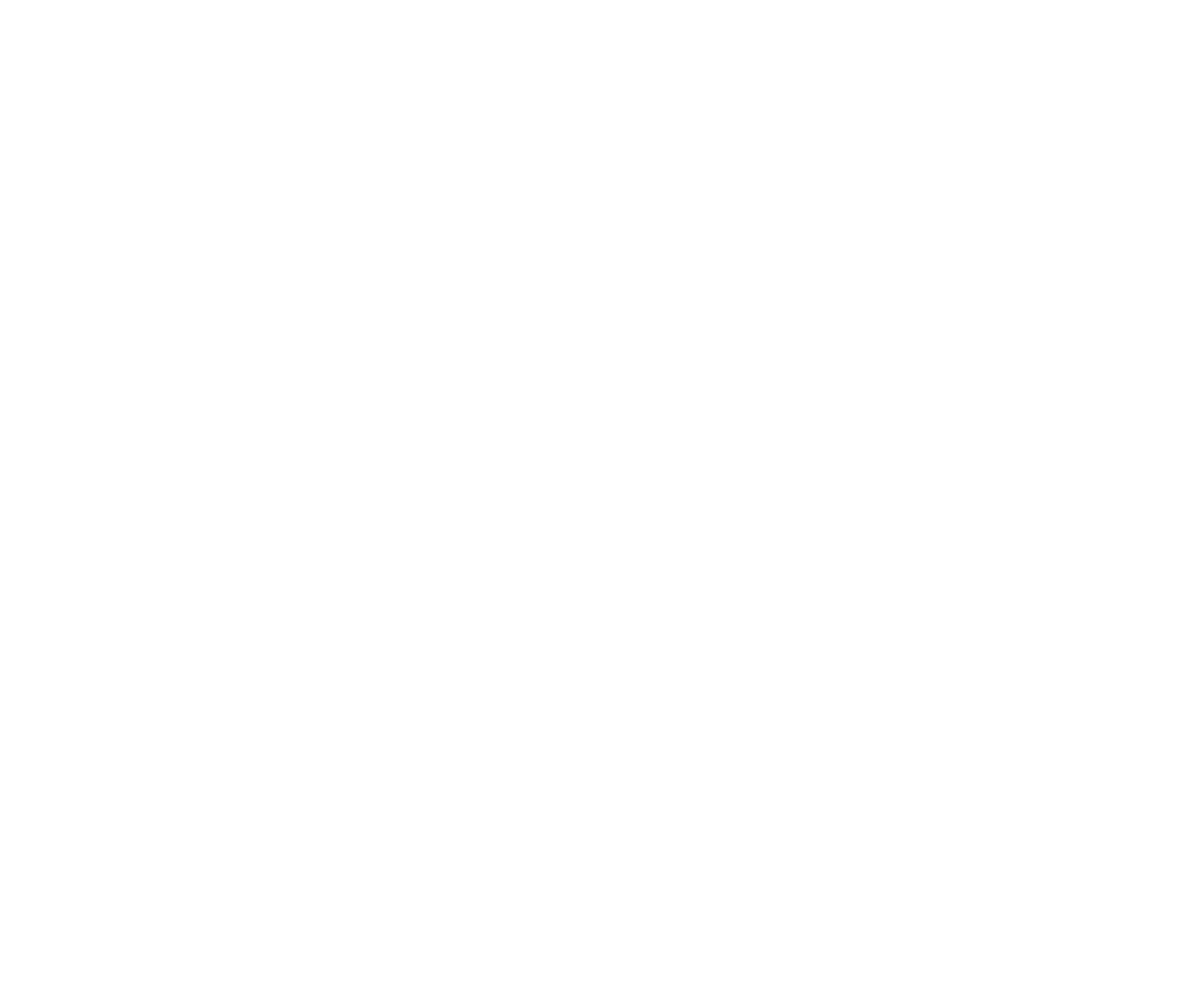
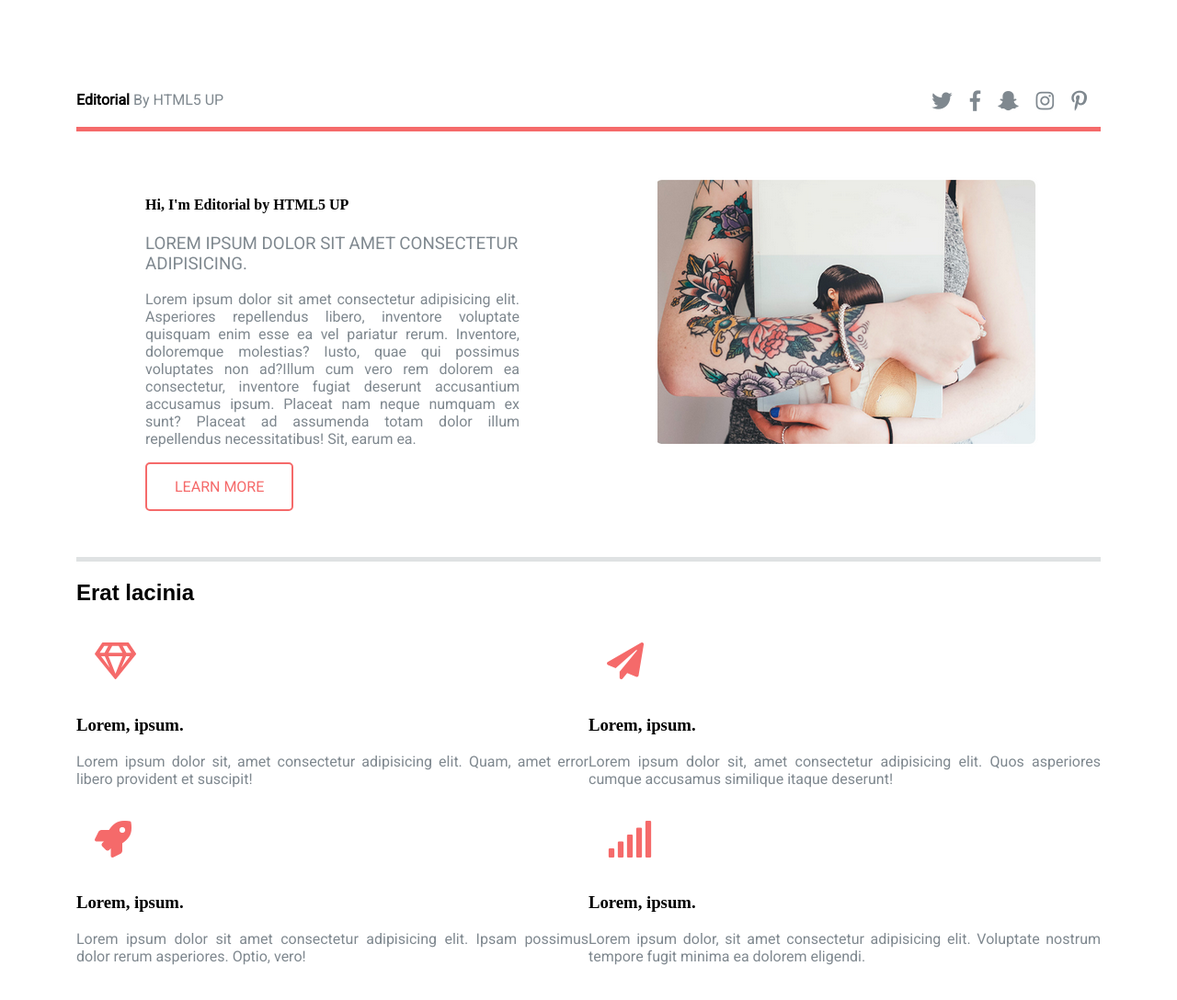
Before and after one commit to CesarRosales16/practica-4, a plain HTML site: page index.html in a window 1280 px wide. Shown: the whole page at 92% size. Before the commit the page ends 800 px from the top, so only its background shows below. Drawn offline with Linux system fonts and the light colour scheme.

Commit message:
Primer avance

```diff
--- a/index.html
+++ b/index.html
@@ -1,12 +1,106 @@
 <!DOCTYPE html>
 <html lang="en">
+
 <head>
     <meta charset="UTF-8">
     <meta name="viewport" content="width=device-width, initial-scale=1.0">
     <meta http-equiv="X-UA-Compatible" content="ie=edge">
-    <title>Document</title>
+    <link rel="stylesheet" href="style.css">
+    <link rel="stylesheet" href="https://use.fontawesome.com/releases/v5.3.1/css/all.css" integrity="sha384-mzrmE5qonljUremFsqc01SB46JvROS7bZs3IO2EmfFsd15uHvIt+Y8vEf7N7fWAU"
+        crossorigin="anonymous">
+    <link href="https://fonts.googleapis.com/css?family=Roboto" rel="stylesheet">
+    <title>Editorial</title>
 </head>
+
 <body>
+    <header>
+        <p>
+            <span>
+                <strong>Editorial</strong>
+            </span>By HTML5 UP</p>
+        <nav>
+            <ul>
+                <li>
+                    <i class="fab fa-twitter"></i>
+                </li>
+                <li>
+                    <i class="fab fa-facebook-f"></i>
+                </li>
+                <li>
+                    <i class="fab fa-snapchat-ghost"></i>
+                </li>
+                <li>
+                    <i class="fab fa-instagram"></i>
+                </li>
+                <li>
+                    <i class="fab fa-pinterest-p"></i>
+                </li>
+            </ul>
+        </nav>
+    </header>
+    <section class="main">
+        <section class="intro">
+            <article>
+                <div class="intro-info">
+                    <h1>Hi, I'm Editorial by HTML5 UP</h1>
+                    <h3 class="subtitulo">Lorem ipsum dolor sit amet consectetur adipisicing.</h3>
+                    <p>Lorem ipsum dolor sit amet consectetur adipisicing elit. Asperiores repellendus libero, inventore voluptate
+                        quisquam enim esse ea vel pariatur rerum. Inventore, doloremque molestias? Iusto, quae qui possimus
+                        voluptates non ad?Illum cum vero rem dolorem ea consectetur, inventore fugiat deserunt accusantium
+                        accusamus ipsum. Placeat nam neque numquam ex sunt? Placeat ad assumenda totam dolor illum repellendus
+                        necessitatibus! Sit, earum ea.</p>
+                    <a href="#"> LEARN MORE</a>
+                </div>
+                <div class="intro-img">
+                    <img src="img/foto.png" alt="Brazos tatuados">
+                </div>
+            </article>
+        </section>
+        <h2 class="titulo">Erat lacinia</h2>
+        <section class="articles">
+            <article class="art">
+                <div class="icon">
+                    <i class="far fa-gem"></i>
+                </div>
+                <div class="text">
+                    <h3>Lorem, ipsum.</h3>
+                    <p>Lorem ipsum dolor sit, amet consectetur adipisicing elit. Quam, amet error libero provident et suscipit!</p>
+                </div>
+            </article>
+            <article class="art">
+                <div class="icon">
+                    <i class="fas fa-paper-plane"></i>
+                </div>
+                <div class="text">
+                    <h3>Lorem, ipsum.</h3>
+                    <p>Lorem ipsum dolor sit, amet consectetur adipisicing elit. Quos asperiores cumque accusamus similique
+                        itaque deserunt!</p>
+                </div>
+            </article>
+            <article class="art">
+                <div class="icon">
+                    <i class="fas fa-rocket"></i>
+                </div>
+                <div class="text">
+                    <h3>Lorem, ipsum.</h3>
+                    <p>Lorem ipsum dolor sit amet consectetur adipisicing elit. Ipsam possimus dolor rerum asperiores. Optio,
+                        vero!
+                    </p>
+                </div>
+            </article>
+            <article class="art">
+                <div class="icon">
+                    <i class="fas fa-signal"></i>
+                </div>
+                <div class="text">
+                    <h3>Lorem, ipsum.</h3>
+                    <p>Lorem ipsum dolor, sit amet consectetur adipisicing elit. Voluptate nostrum tempore fugit minima ea dolorem
+                        eligendi.
+                    </p>
+                </div>
+            </article>
+        </section>
+    </section>
+</body>
 
-</body>
 </html>
--- /dev/null
+++ b/style.css
@@ -0,0 +1,95 @@
+body {
+    padding: 75px;
+}
+.titulo{
+    font-family: sans-serif;
+}
+ p {
+     font-family: 'Roboto';
+     color: #7f888f;
+     text-align: justify;
+ }
+
+ p span {
+    color: #000000;
+ }
+
+ .subtitulo {
+    color: #7f888f;
+    font-weight: 5;
+    text-transform: uppercase;
+    font-family: 'Roboto';
+ }
+
+ header {
+     display: flex;
+     justify-content: space-between;
+     border-bottom: solid 5px #f56a6a;
+ }
+
+ nav ul li{
+    display: inline;
+    padding-right: 15px;
+    list-style: none;
+ }
+
+ nav ul li .fab {
+     font-size: 1.4em;
+     color: #7f888f;
+ }
+
+ nav ul li .fab:hover {
+    font-size: 1.1em;
+    color: #000000;
+}
+.intro {
+    border-bottom: solid 5px #7f888f3f;
+}
+ .intro a {
+     display: inline-block;
+     border: solid 2px #f56a6a;
+     border-radius: 5px;
+     padding: 15px 30px 15px 30px;
+     text-decoration: none;
+     color: #f56a6a;
+     font-family: 'Roboto';
+ }
+ .intro a:hover {
+     opacity: 0.6;
+ }
+
+.intro article {
+    display: grid;
+    grid-template-columns: 50% 50%;
+}
+
+.intro-info {
+    padding: 50px 75px 50px 75px;
+}
+
+.intro-img {
+    padding: 50px 75px 50px 75px;
+}
+
+h2.titulo {
+    width: 200px;
+}
+
+.articles {
+    display: grid;
+    grid-template-columns: 50% 50%;
+}
+
+.art .far {
+    display: inline-block;
+    color:  #f56a6a;
+    margin: 20px;
+    font-size: 40px;
+}
+
+.art .fas{
+    display: inline-block;
+    color:  #f56a6a;
+    margin: 20px;
+    font-size: 40px;
+}
```
Also changed, not shown: img/foto.png (added).
